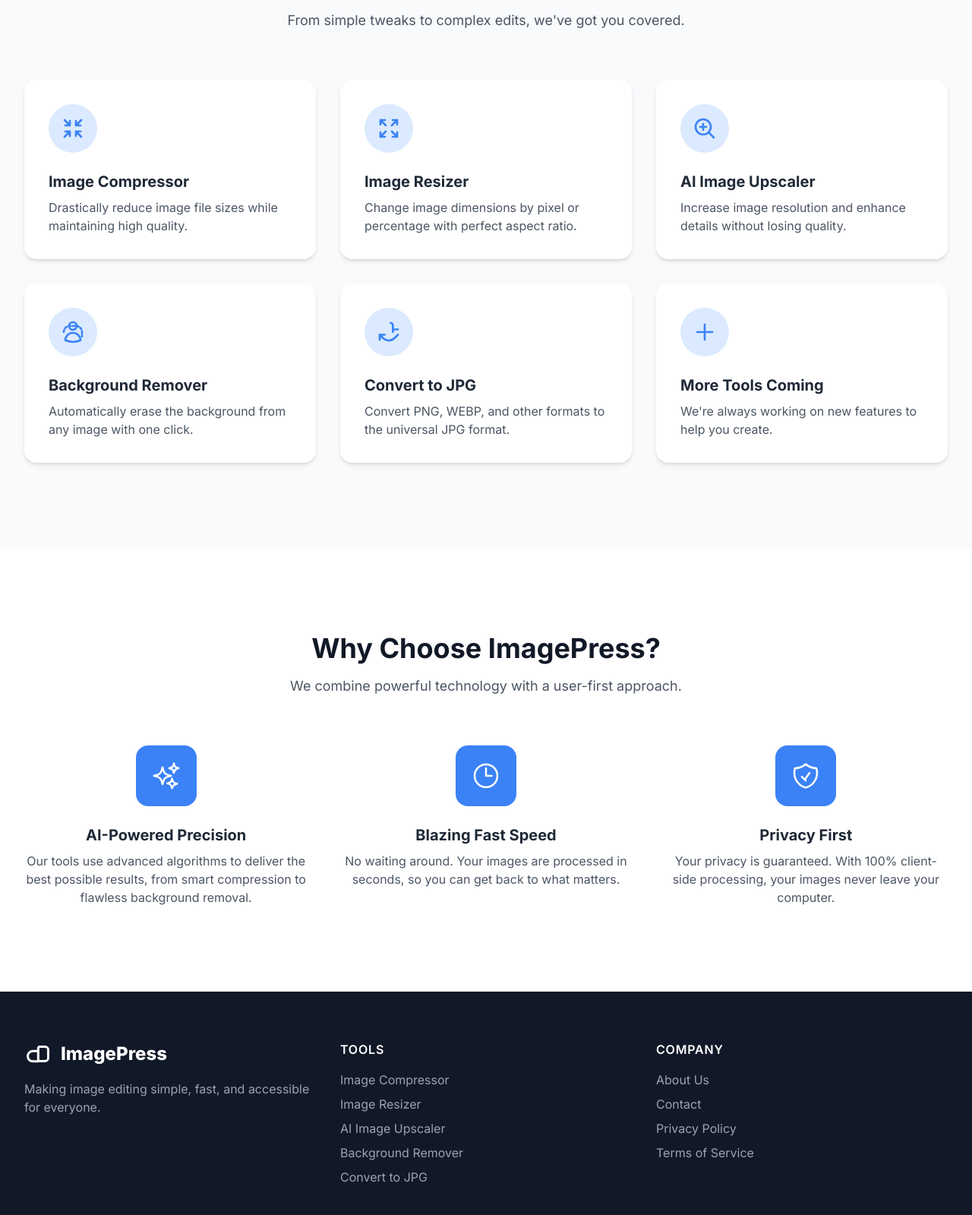
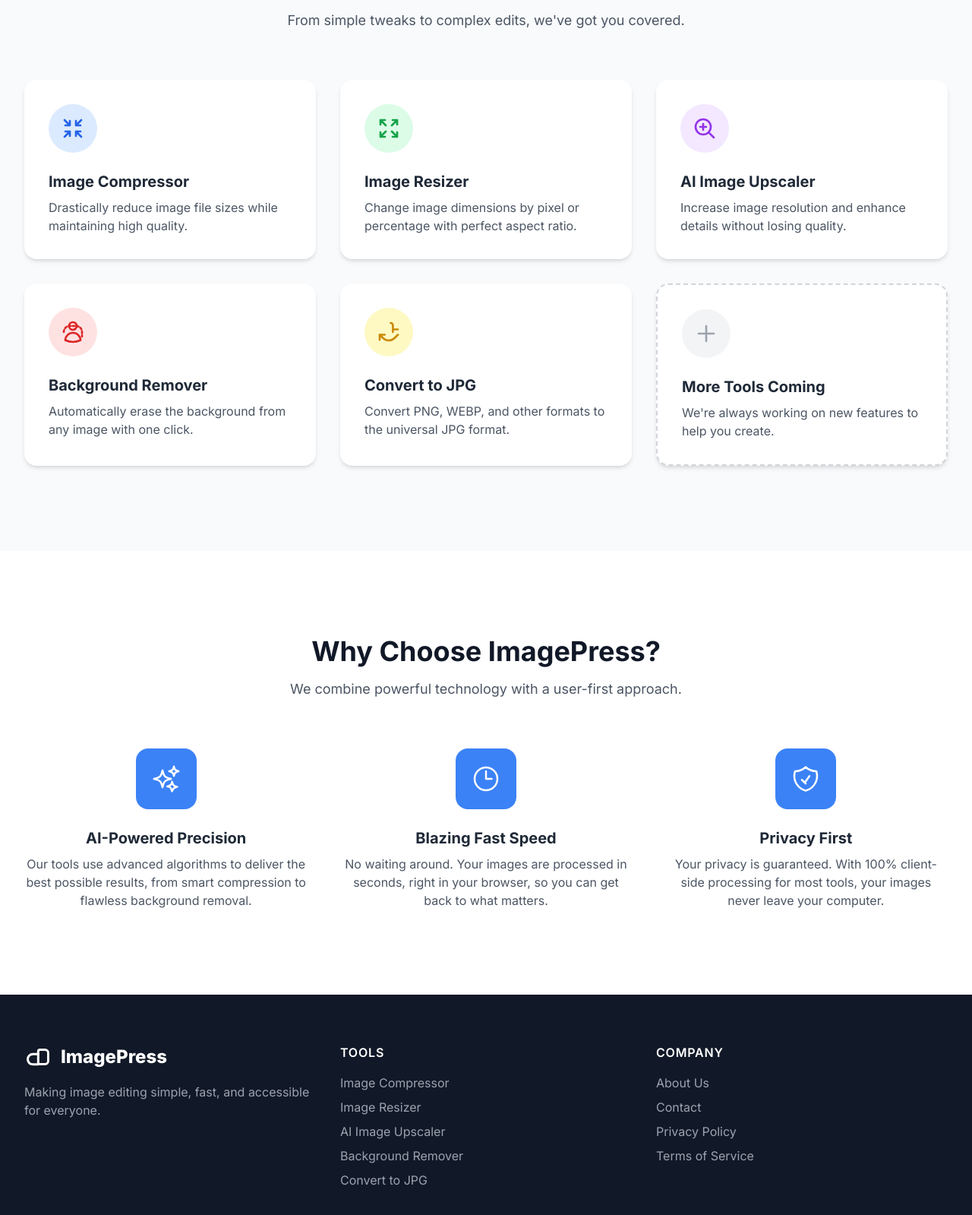
Before and after one commit to Lakshya330-sudo/tools, a plain HTML site: page Index.html in a window 1280 px wide. Shown: the part 723-2322 px from the top of the page at 76% size. Drawn offline with nearby package versions, Linux system fonts and the light colour scheme.

Commit message:
Update Index.html

```diff
--- a/Index.html
+++ b/Index.html
@@ -81,8 +81,8 @@
     <header x-data="{ open: false }" class="bg-white/80 backdrop-blur-sm sticky top-0 z-50 shadow-sm">
         <nav class="max-w-7xl mx-auto px-4 sm:px-6 lg:px-8">
             <div class="flex items-center justify-between h-20">
-                <!-- Maximized Logo -->
-                <a href="#" class="flex items-center gap-3 group">
+                <!-- Logo -->
+                <a href="index.html" class="flex items-center gap-3 group">
                     <!-- New Custom Icon -->
                     <svg class="h-9 w-9 text-[--brand-blue]" viewBox="0 0 24 24" fill="none" xmlns="http://www.w3.org/2000/svg">
                         <path d="M21 15.4286V8.57143C21 7.02338 19.7909 5.71429 18.2143 5.71429H13.7143C12.9333 5.71429 12.2143 6.33333 12.2143 7.11429V16.8857C12.2143 17.6667 12.9333 18.2857 13.7143 18.2857H18.2143C19.7909 18.2857 21 17.0166 21 15.4286Z" stroke="currentColor" stroke-width="2" stroke-linecap="round" stroke-linejoin="round"/>
@@ -122,7 +122,6 @@
             <h1 class="text-4xl md:text-6xl font-extrabold text-gray-900 leading-tight mb-4">
                 Your All-in-One AI Image Toolkit
             </h1>
-            <!-- Maximized Tagline -->
             <p class="max-w-3xl mx-auto text-lg md:text-xl text-gray-600 mb-10">
                 Effortlessly compress, resize, upscale, and edit your images. <br>
                 Discover a suite of powerful, free, and secure online tools.
@@ -141,57 +140,57 @@
                 <p class="mt-4 text-lg text-gray-600">From simple tweaks to complex edits, we've got you covered.</p>
             </div>
 
-            <!-- Maximized Tool Grid -->
             <div class="grid grid-cols-1 sm:grid-cols-2 lg:grid-cols-3 gap-8">
+
                 <!-- Tool Card: Image Compressor -->
-                <a href="#" class="tool-card block bg-white p-8 rounded-2xl shadow-md">
+                <a href="Image-Compressor.html" class="tool-card block bg-white p-8 rounded-2xl shadow-md">
                     <div class="flex items-center justify-center h-16 w-16 rounded-full bg-blue-100 mb-6">
-                        <svg class="h-8 w-8 text-[--brand-blue]" xmlns="http://www.w3.org/2000/svg" fill="none" viewBox="0 0 24 24" stroke-width="2" stroke="currentColor"><path stroke-linecap="round" stroke-linejoin="round" d="M9 9V4.5M9 9H4.5M9 9L3.75 3.75M9 15v4.5M9 15H4.5M9 15l-5.25 5.25M15 9h4.5M15 9V4.5M15 9l5.25-5.25M15 15h4.5M15 15v4.5m0-4.5l5.25 5.25" /></svg>
+                        <svg class="h-8 w-8 text-blue-600" xmlns="http://www.w3.org/2000/svg" fill="none" viewBox="0 0 24 24" stroke-width="2" stroke="currentColor"><path stroke-linecap="round" stroke-linejoin="round" d="M9 9V4.5M9 9H4.5M9 9L3.75 3.75M9 15v4.5M9 15H4.5M9 15l-5.25 5.25M15 9h4.5M15 9V4.5M15 9l5.25-5.25M15 15h4.5M15 15v4.5m0-4.5l5.25 5.25" /></svg>
                     </div>
                     <h3 class="text-xl font-bold mb-2">Image Compressor</h3>
                     <p class="text-gray-600">Drastically reduce image file sizes while maintaining high quality.</p>
                 </a>
 
                 <!-- Tool Card: Image Resizer -->
-                <a href="#" class="tool-card block bg-white p-8 rounded-2xl shadow-md">
-                    <div class="flex items-center justify-center h-16 w-16 rounded-full bg-blue-100 mb-6">
-                        <svg class="h-8 w-8 text-[--brand-blue]" xmlns="http://www.w3.org/2000/svg" fill="none" viewBox="0 0 24 24" stroke-width="2" stroke="currentColor"><path stroke-linecap="round" stroke-linejoin="round" d="M3.75 3.75v4.5m0-4.5h4.5m-4.5 0L9 9M3.75 20.25v-4.5m0 4.5h4.5m-4.5 0L9 15M20.25 3.75h-4.5m4.5 0v4.5m0-4.5L15 9m5.25 11.25h-4.5m4.5 0v-4.5m0 4.5L15 15" /></svg>
+                <a href="Img-Resizer.html" class="tool-card block bg-white p-8 rounded-2xl shadow-md">
+                    <div class="flex items-center justify-center h-16 w-16 rounded-full bg-green-100 mb-6">
+                        <svg class="h-8 w-8 text-green-600" xmlns="http://www.w3.org/2000/svg" fill="none" viewBox="0 0 24 24" stroke-width="2" stroke="currentColor"><path stroke-linecap="round" stroke-linejoin="round" d="M3.75 3.75v4.5m0-4.5h4.5m-4.5 0L9 9M3.75 20.25v-4.5m0 4.5h4.5m-4.5 0L9 15M20.25 3.75h-4.5m4.5 0v4.5m0-4.5L15 9m5.25 11.25h-4.5m4.5 0v-4.5m0 4.5L15 15" /></svg>
                     </div>
                     <h3 class="text-xl font-bold mb-2">Image Resizer</h3>
                     <p class="text-gray-600">Change image dimensions by pixel or percentage with perfect aspect ratio.</p>
                 </a>
 
                 <!-- Tool Card: AI Image Upscaler -->
-                <a href="#" class="tool-card block bg-white p-8 rounded-2xl shadow-md">
-                    <div class="flex items-center justify-center h-16 w-16 rounded-full bg-blue-100 mb-6">
-                        <svg class="h-8 w-8 text-[--brand-blue]" xmlns="http://www.w3.org/2000/svg" fill="none" viewBox="0 0 24 24" stroke-width="2" stroke="currentColor"><path stroke-linecap="round" stroke-linejoin="round" d="M21 21l-5.197-5.197m0 0A7.5 7.5 0 105.196 5.196a7.5 7.5 0 0010.607 10.607zM10.5 7.5v6m3-3h-6" /></svg>
+                <a href="Img-Upscal.html" class="tool-card block bg-white p-8 rounded-2xl shadow-md">
+                    <div class="flex items-center justify-center h-16 w-16 rounded-full bg-purple-100 mb-6">
+                        <svg class="h-8 w-8 text-purple-600" xmlns="http://www.w3.org/2000/svg" fill="none" viewBox="0 0 24 24" stroke-width="2" stroke="currentColor"><path stroke-linecap="round" stroke-linejoin="round" d="M21 21l-5.197-5.197m0 0A7.5 7.5 0 105.196 5.196a7.5 7.5 0 0010.607 10.607zM10.5 7.5v6m3-3h-6" /></svg>
                     </div>
                     <h3 class="text-xl font-bold mb-2">AI Image Upscaler</h3>
                     <p class="text-gray-600">Increase image resolution and enhance details without losing quality.</p>
                 </a>
 
                 <!-- Tool Card: Background Remover -->
-                <a href="#" class="tool-card block bg-white p-8 rounded-2xl shadow-md">
-                    <div class="flex items-center justify-center h-16 w-16 rounded-full bg-blue-100 mb-6">
-                        <svg class="h-8 w-8 text-[--brand-blue]" xmlns="http://www.w3.org/2000/svg" fill="none" viewBox="0 0 24 24" stroke-width="2" stroke="currentColor"><path stroke-linecap="round" stroke-linejoin="round" d="M15.75 6a3.75 3.75 0 11-7.5 0 3.75 3.75 0 017.5 0zM4.501 20.118a7.5 7.5 0 0114.998 0A17.933 17.933 0 0112 21.75c-2.676 0-5.216-.584-7.499-1.632z" /><path stroke-linecap="round" stroke-linejoin="round" stroke-dasharray="2 2" d="M3 12c0-3.313 2.687-6 6-6h6c3.313 0 6 2.687 6 6v4.5" /></svg>
+                <a href="Remove-bg.html" class="tool-card block bg-white p-8 rounded-2xl shadow-md">
+                    <div class="flex items-center justify-center h-16 w-16 rounded-full bg-red-100 mb-6">
+                        <svg class="h-8 w-8 text-red-600" xmlns="http://www.w3.org/2000/svg" fill="none" viewBox="0 0 24 24" stroke-width="2" stroke="currentColor"><path stroke-linecap="round" stroke-linejoin="round" d="M15.75 6a3.75 3.75 0 11-7.5 0 3.75 3.75 0 017.5 0zM4.501 20.118a7.5 7.5 0 0114.998 0A17.933 17.933 0 0112 21.75c-2.676 0-5.216-.584-7.499-1.632z" /><path stroke-linecap="round" stroke-linejoin="round" stroke-dasharray="2 2" d="M3 12c0-3.313 2.687-6 6-6h6c3.313 0 6 2.687 6 6v4.5" /></svg>
                     </div>
                     <h3 class="text-xl font-bold mb-2">Background Remover</h3>
                     <p class="text-gray-600">Automatically erase the background from any image with one click.</p>
                 </a>
 
                 <!-- Tool Card: Convert to JPG -->
-                <a href="#" class="tool-card block bg-white p-8 rounded-2xl shadow-md">
-                    <div class="flex items-center justify-center h-16 w-16 rounded-full bg-blue-100 mb-6">
-                        <svg class="h-8 w-8 text-[--brand-blue]" xmlns="http://www.w3.org/2000/svg" fill="none" viewBox="0 0 24 24" stroke-width="2" stroke="currentColor"><path stroke-linecap="round" stroke-linejoin="round" d="M16.023 9.348h4.992v-.001M2.985 19.644v-4.992m0 0h4.992m-4.993 0l3.181 3.183a8.25 8.25 0 0011.667 0l3.181-3.183m-4.991-2.691V5.25a2.25 2.25 0 00-2.25-2.25O10.5 2.25 8.25 4.5v1.875m-3.75 0h4.992" /></svg>
+                <a href="JGP-convert.html" class="tool-card block bg-white p-8 rounded-2xl shadow-md">
+                    <div class="flex items-center justify-center h-16 w-16 rounded-full bg-yellow-100 mb-6">
+                        <svg class="h-8 w-8 text-yellow-600" xmlns="http://www.w3.org/2000/svg" fill="none" viewBox="0 0 24 24" stroke-width="2" stroke="currentColor"><path stroke-linecap="round" stroke-linejoin="round" d="M16.023 9.348h4.992v-.001M2.985 19.644v-4.992m0 0h4.992m-4.993 0l3.181 3.183a8.25 8.25 0 0011.667 0l3.181-3.183m-4.991-2.691V5.25a2.25 2.25 0 00-2.25-2.25O10.5 2.25 8.25 4.5v1.875m-3.75 0h4.992" /></svg>
                     </div>
                     <h3 class="text-xl font-bold mb-2">Convert to JPG</h3>
                     <p class="text-gray-600">Convert PNG, WEBP, and other formats to the universal JPG format.</p>
                 </a>
 
                 <!-- Placeholder for a 6th card to balance the grid -->
-                 <div class="tool-card block bg-white p-8 rounded-2xl shadow-md">
-                    <div class="flex items-center justify-center h-16 w-16 rounded-full bg-blue-100 mb-6">
-                        <svg class="h-8 w-8 text-[--brand-blue]" xmlns="http://www.w3.org/2000/svg" fill="none" viewBox="0 0 24 24" stroke-width="2" stroke="currentColor"><path stroke-linecap="round" stroke-linejoin="round" d="M12 4.5v15m7.5-7.5h-15" /></svg>
+                 <div class="tool-card block bg-white p-8 rounded-2xl shadow-md border-2 border-dashed border-gray-300">
+                    <div class="flex items-center justify-center h-16 w-16 rounded-full bg-gray-100 mb-6">
+                        <svg class="h-8 w-8 text-gray-400" xmlns="http://www.w3.org/2000/svg" fill="none" viewBox="0 0 24 24" stroke-width="2" stroke="currentColor"><path stroke-linecap="round" stroke-linejoin="round" d="M12 4.5v15m7.5-7.5h-15" /></svg>
                     </div>
                     <h3 class="text-xl font-bold mb-2">More Tools Coming</h3>
                     <p class="text-gray-600">We're always working on new features to help you create.</p>
@@ -220,15 +219,14 @@
                         <svg class="h-10 w-10 text-white" xmlns="http://www.w3.org/2000/svg" fill="none" viewBox="0 0 24 24" stroke-width="1.5" stroke="currentColor"><path stroke-linecap="round" stroke-linejoin="round" d="M12 6v6h4.5m4.5 0a9 9 0 11-18 0 9 9 0 0118 0z" /></svg>
                     </div>
                     <h3 class="text-xl font-bold mb-2">Blazing Fast Speed</h3>
-                    <p class="text-gray-600">No waiting around. Your images are processed in seconds, so you can get back to what matters.</p>
+                    <p class="text-gray-600">No waiting around. Your images are processed in seconds, right in your browser, so you can get back to what matters.</p>
                 </div>
-                <!-- Maximized Privacy Section -->
                 <div class="feature">
                     <div class="mx-auto feature-icon-bg h-20 w-20 rounded-2xl flex items-center justify-center mb-6">
                         <svg class="h-10 w-10 text-white" xmlns="http://www.w3.org/2000/svg" fill="none" viewBox="0 0 24 24" stroke-width="1.5" stroke="currentColor"><path stroke-linecap="round" stroke-linejoin="round" d="M9 12.75L11.25 15 15 9.75m-3-7.036A11.959 11.959 0 013.598 6 11.99 11.99 0 003 9.749c0 5.592 3.824 10.29 9 11.622 5.176-1.332 9-6.03 9-11.622 0-1.31-.21-2.571-.598-3.751h-.152c-3.196 0-6.1-1.248-8.25-3.286zm0 13.036h.008v.008h-.008v-.008z" /></svg>
                     </div>
                     <h3 class="text-xl font-bold mb-2">Privacy First</h3>
-                    <p class="text-gray-600">Your privacy is guaranteed. With 100% client-side processing, your images never leave your computer.</p>
+                    <p class="text-gray-600">Your privacy is guaranteed. With 100% client-side processing for most tools, your images never leave your computer.</p>
                 </div>
             </div>
         </div>
@@ -239,8 +237,7 @@
         <div class="max-w-7xl mx-auto px-4 sm:px-6 lg:px-8 py-16">
             <div class="grid grid-cols-1 lg:grid-cols-3 gap-8">
                 <div class="space-y-4">
-                    <!-- Maximized Footer Logo -->
-                    <a href="#" class="flex items-center gap-3">
+                    <a href="index.html" class="flex items-center gap-3">
                         <svg class="h-9 w-9 text-white" viewBox="0 0 24 24" fill="none" xmlns="http://www.w3.org/2000/svg"><path d="M21 15.4286V8.57143C21 7.02338 19.7909 5.71429 18.2143 5.71429H13.7143C12.9333 5.71429 12.2143 6.33333 12.2143 7.11429V16.8857C12.2143 17.6667 12.9333 18.2857 13.7143 18.2857H18.2143C19.7909 18.2857 21 17.0166 21 15.4286Z" stroke="currentColor" stroke-width="2" stroke-linecap="round" stroke-linejoin="round"/><path d="M12.2143 9.55237H7.5C4.98041 9.55237 3 11.5328 3 14.0524C3 16.572 4.98041 18.5524 7.5 18.5524H12.2143" stroke="currentColor" stroke-width="2" stroke-linecap="round" stroke-linejoin="round"/></svg>
                         <span class="text-2xl font-extrabold">ImagePress</span>
                     </a>
@@ -250,11 +247,11 @@
                     <div>
                         <h3 class="font-semibold tracking-wider uppercase mb-4">Tools</h3>
                         <ul class="space-y-2">
-                            <li><a href="#" class="text-gray-400 hover:text-white transition">Image Compressor</a></li>
-                            <li><a href="#" class="text-gray-400 hover:text-white transition">Image Resizer</a></li>
-                            <li><a href="#" class="text-gray-400 hover:text-white transition">AI Image Upscaler</a></li>
-                            <li><a href="#" class="text-gray-400 hover:text-white transition">Background Remover</a></li>
-                            <li><a href="#" class="text-gray-400 hover:text-white transition">Convert to JPG</a></li>
+                            <li><a href="image-compressor.html" class="text-gray-400 hover:text-white transition">Image Compressor</a></li>
+                            <li><a href="image-resizer.html" class="text-gray-400 hover:text-white transition">Image Resizer</a></li>
+                            <li><a href="image-upscaler.html" class="text-gray-400 hover:text-white transition">AI Image Upscaler</a></li>
+                            <li><a href="background-remover.html" class="text-gray-400 hover:text-white transition">Background Remover</a></li>
+                            <li><a href="convert-to-jpg.html" class="text-gray-400 hover:text-white transition">Convert to JPG</a></li>
                         </ul>
                     </div>
                     <div>
```
